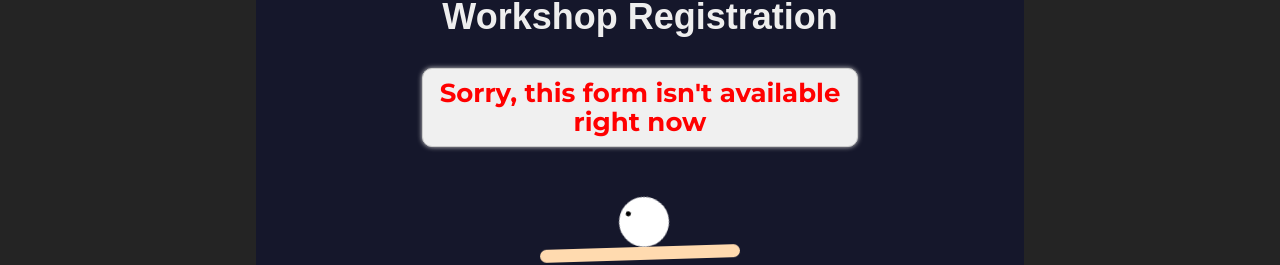
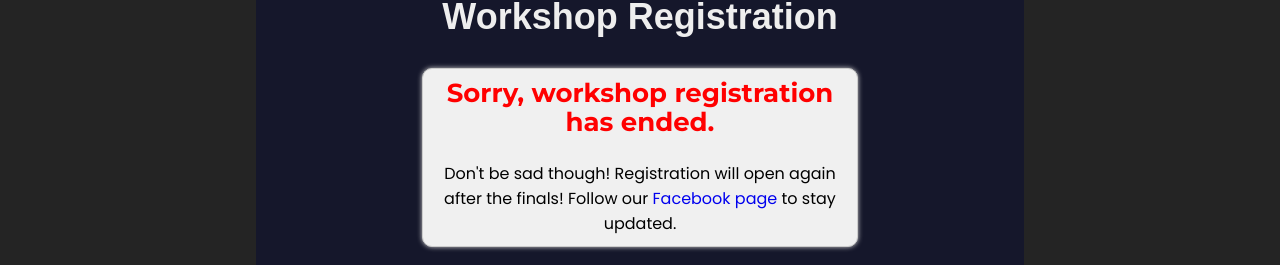
Before and after one commit to Deadreyo/SemiColon, a React (Vite) app: page /form in a window 1280 px wide. Shown: the part 581-846 px from the top of the page. Built offline with nearby package versions, Linux system fonts and the light colour scheme; a web font is replaced by a local one.

Commit message:
feat: update form closing message

```diff
--- a/src/Components/FormClosed/FormClosed.tsx
+++ b/src/Components/FormClosed/FormClosed.tsx
@@ -3,7 +3,9 @@ function FormClosed() {
   return (
     <div>
       <div className="form-unavailable-message">
-        <h2>Sorry, this form isn't available right now</h2>
+        <h2>Sorry, workshop registration has ended.</h2>
+        <br />
+          Don't be sad though! Registration will open again after the finals! Follow our <a href="https://www.facebook.com/elite.team.asu" target="_blank">Facebook page</a> to stay updated.
       </div>
       <div className="ball-loader">
         <div className="bar">
```
